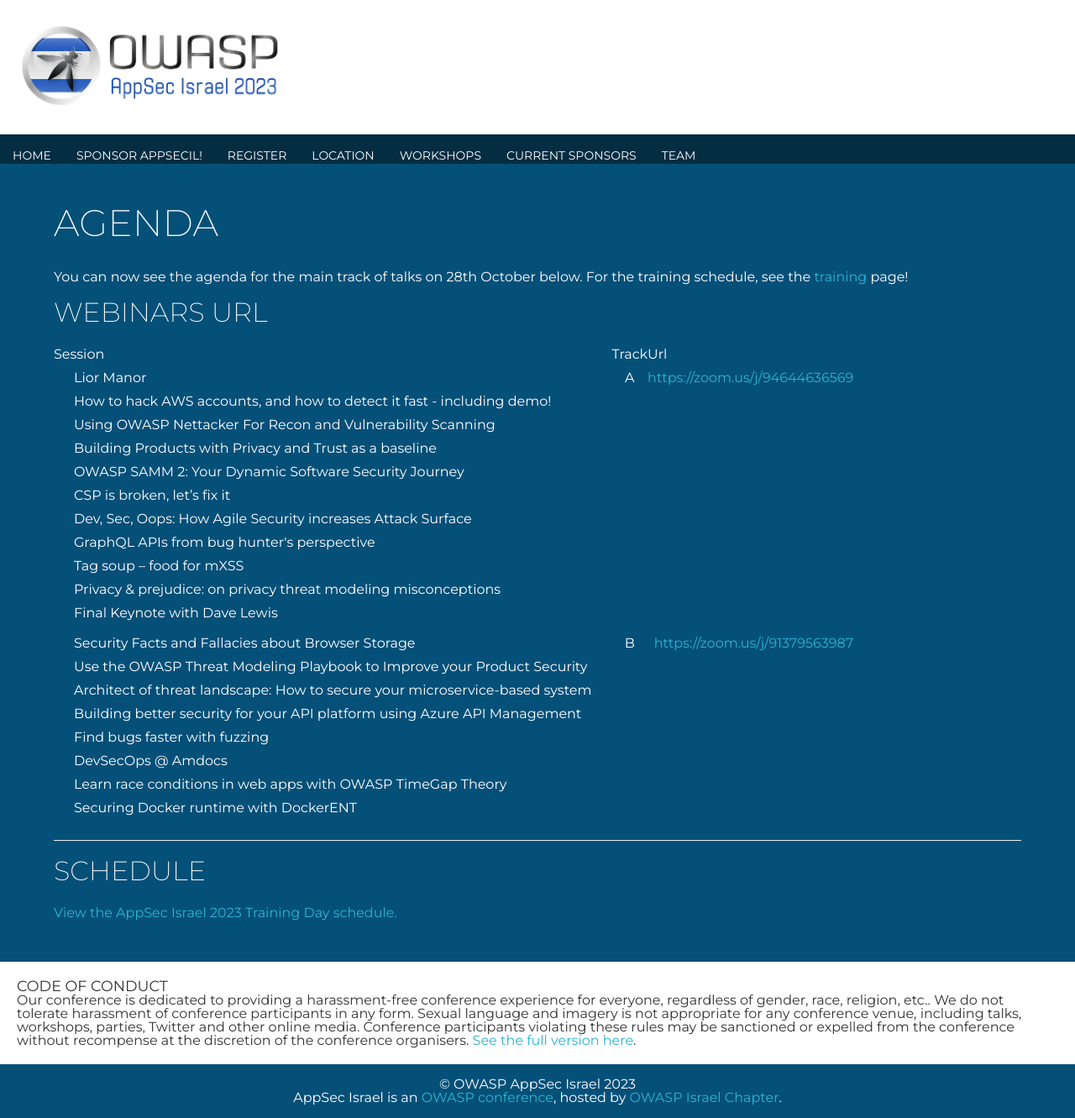
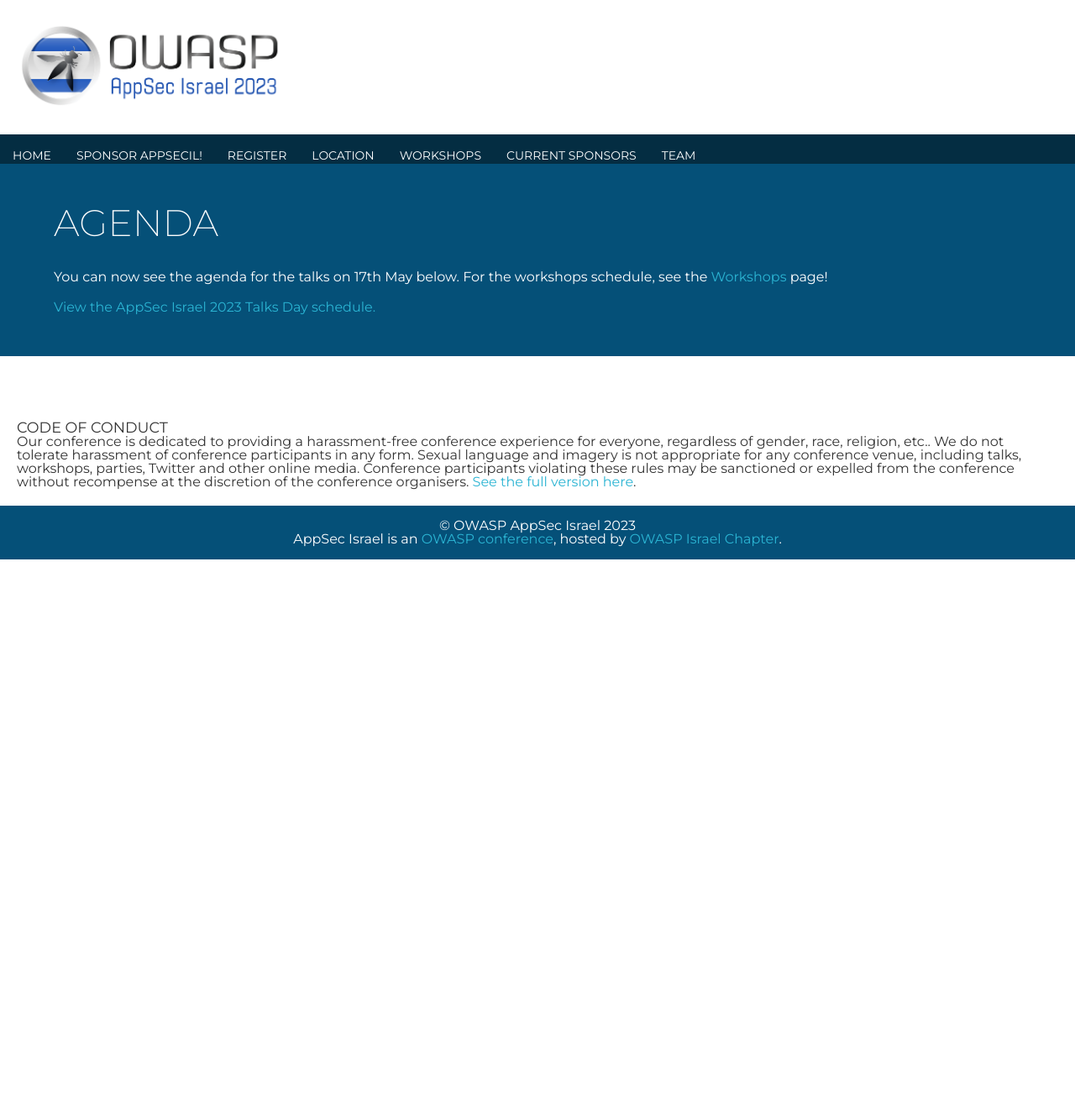
Before and after one commit to OWASP/www-event-appsecil-2023, a Jekyll site: the page built from Agenda.md, in a window 1280 px wide. Shown: the whole page at 84% size. Built offline with Jekyll 4.4.1, drawn with Linux system fonts in a browser that asks for light colours; our own code applies the rules of GitHub Pages for plain Markdown files; a script that is not in the unit is left out; after the commit the page ends 900 px from its top, so only the background shows below that.

Commit message:
Update Agenda.md
add sched to the Agenda page

```diff
--- a/Agenda.md
+++ b/Agenda.md
@@ -3,39 +3,6 @@
 
 ## Agenda
 
-You can now see the agenda for the main track of talks on 28th October below. For the training schedule, see the [training](Training) page!
+You can now see the agenda for the talks on 17th May below. For the workshops schedule, see the [Workshops](Workshops) page!
 
-### Webinars Url
-
-<table>
-<thead>
-<tr>
-<th>Session</th>
-<th align="center">Track</th>
-<th align="right">Url</th>
-</tr>
-</thead>
-<tbody>
-<tr>
-<td align="left"><ul>Lior Manor</ul><ul>How to hack AWS accounts, and how to detect it fast - including demo!</ul><ul>Using OWASP Nettacker For Recon and Vulnerability Scanning</ul><ul>Building Products with Privacy and Trust as a baseline</ul><ul>OWASP SAMM 2: Your Dynamic Software Security Journey</ul><ul>CSP is broken, let’s fix it</ul><ul>Dev, Sec, Oops: How Agile Security increases Attack Surface</ul><ul>GraphQL APIs from bug hunter's perspective</ul><ul>Tag soup – food for mXSS</ul><ul>Privacy &amp; prejudice: on privacy threat modeling misconceptions</ul><ul>Final Keynote with Dave Lewis</ul></td>
-<td align="center">A</td>
-<td align="right"><a href="https://zoom.us/j/94644636569">https://zoom.us/j/94644636569</a></td>
-</tr>
-<tr>
-  <td align="left"> </td>
-  <td align="center"></td>
-  <td align="right"></td>
-</tr>
-<tr>
-<td align="left"><ul>Security Facts and Fallacies about Browser Storage</ul><ul>Use the OWASP Threat Modeling Playbook to Improve your Product Security</ul><ul>Architect of threat landscape: How to secure your microservice-based system</ul><ul>Building better security for your API platform using Azure API Management</ul><ul>Find bugs faster with fuzzing</ul><ul>DevSecOps @ Amdocs</ul><ul>Learn race conditions in web apps with OWASP TimeGap Theory</ul><ul>Securing Docker runtime with DockerENT</ul></td>
-<td align="center">B</td>
-<td align="right"><a href="https://zoom.us/j/91379563987">https://zoom.us/j/91379563987</a></td>
-</tr>
-</tbody>
-</table>
-
----
-
-### Schedule
-
-<a id="sched-embed" href="https://{{ site.sched }}/2020-10-28/overview" data-sched-sidebar="no">View the {{ site.title }} Training Day schedule.</a><script type="text/javascript" src="https://{{ site.sched }}/js/embed.js"></script>
+<a id="sched-embed" href="https://{{ site.sched }}/2023-05-17/overview" data-sched-sidebar="no">View the {{ site.title }} Talks Day schedule.</a><script type="text/javascript" src="https://{{ site.sched }}/js/embed.js"></script>
```
